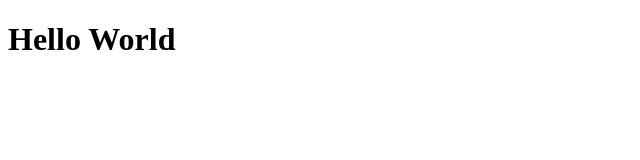
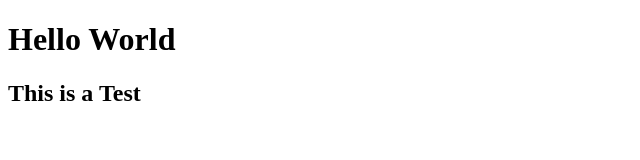
Before and after one commit to sizasmalls-dev/git-practice2, a plain HTML site: page index.html in a window 1280 px wide. Shown: the whole page, without its empty margins (0-640 px from the left). Drawn offline with Linux system fonts and the light colour scheme.

Commit message:
added this is a test

```diff
--- a/index.html
+++ b/index.html
@@ -8,5 +8,6 @@
 </head>
 <body>
     <h1>Hello World</h1>
+    <h2>This is a Test</h2>
 </body>
 </html>
```
